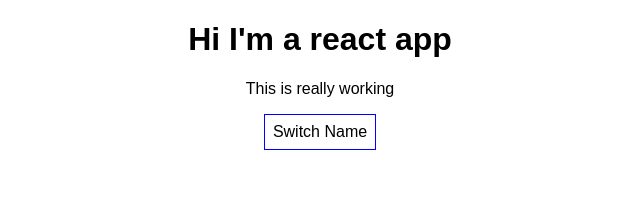
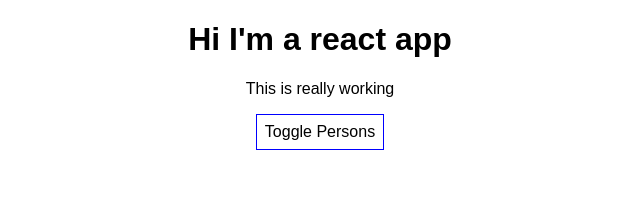
Before and after one commit to ColmanC19/React---The-Complete-Guide-incl-Hooks-React-Router-Redux-, a React (Create React App) app: page / in a window 1280 px wide. Shown: the top 200 px of the page, without its empty margins (320-960 px from the left). Built offline with nearby package versions, Linux system fonts and the light colour scheme.

Commit message:
learn how to output lists

```diff
--- a/src/App.js
+++ b/src/App.js
@@ -1,5 +1,4 @@
 import React, { Component } from 'react';
-import logo from './logo.svg';
 import './App.css';
 import Person from './Person/Person.js';
 
@@ -11,7 +10,7 @@ class App extends Component {
       { name: 'Bailey', age: 5 }
 
     ],
-    //  showPersons: boolean,
+    otherState: 'some other value',
      showPersons: false
   }
 
@@ -40,7 +39,7 @@ class App extends Component {
 
   togglePersonsHandler = () => {
     const doesShow = this.state.showPersons
-    this.setState({showPersons: !doesShow})
+    this.setState({showPersons: !doesShow});
   }
   render() {
     const style = {
@@ -50,16 +49,12 @@ class App extends Component {
       padding: "8px",
       cursor: "pointer"
     }
-    return (
-      <div className="App">
-      <h1>Hi I'm a react app</h1>
-      <p>This is really working</p>
-      <button
-      style={style}
-      onClick={() => this.togglePersonsHandler()}>Switch Name</button>
-      {
-      this.state.showPersons ?
-      <div>
+
+    let persons = null;
+
+    if (this.state.showPersons) {
+      persons = (
+        < div >
            <Person
              name= {this.state.persons[0].name}
              age= {this.state.persons[0].age}/>
@@ -68,13 +63,21 @@ class App extends Component {
              age= {this.state.persons[1].age}
              click={this.switchNameHandler.bind(this, 'Anna!')}
              changed={this.nameChangedHandler}
-      >My Hobby is: Amateur Dog Handling
-      </Person>
+             >My Hobby is: Amateur Dog Handling</Person>
            <Person
             name= {this.state.persons[2].name}
             age= {this.state.persons[2].age}/>
-      </div>  : null
+        </div >
+      );
     }
+    return (
+      <div className="App">
+      <h1>Hi I'm a react app</h1>
+      <p>This is really working</p>
+      <button
+      style={style}
+      onClick={this.togglePersonsHandler}>Toggle Persons</button>
+      {persons}
       </div>
     );
     // return React.createElement('div', {className: 'App'}, React.createElement('h1', null, 'Did this work?'))
```
Lines whose indentation alone changed are shown as unchanged.
